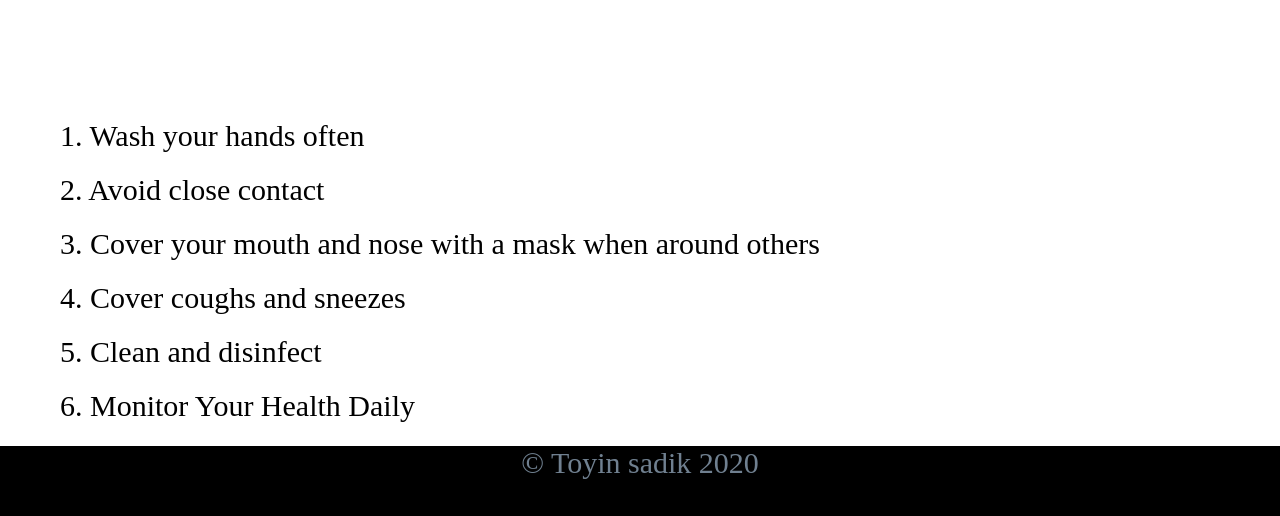
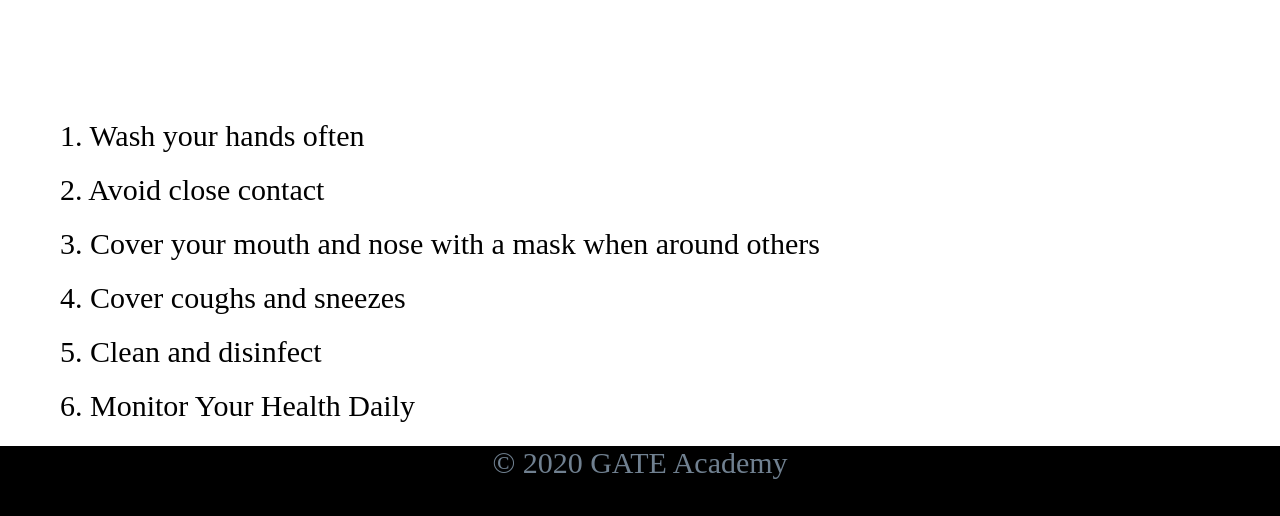
Before and after one commit to GATE-Academy/Aspire-by-Gate---WebDev, a plain HTML site: page index.html in a window 1280 px wide. Shown: the part 688-1204 px from the top of the page. Drawn offline with Linux system fonts and the light colour scheme.

Commit message:
Update index.html

```diff
--- a/index.html
+++ b/index.html
@@ -32,7 +32,7 @@
 	</div>
 
 	<footer>
-		&copy Toyin sadik 2020
+		&copy; 2020 GATE Academy
 	</footer>
 
 </body>
```
